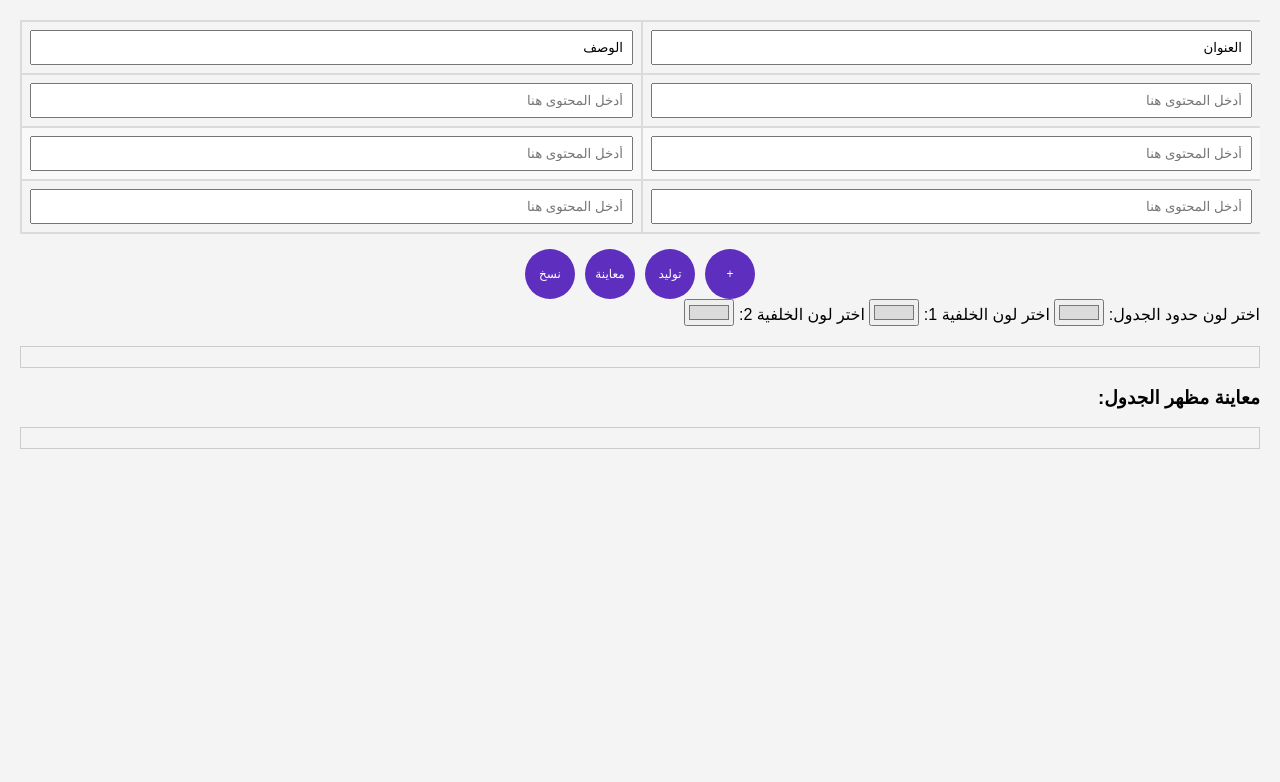
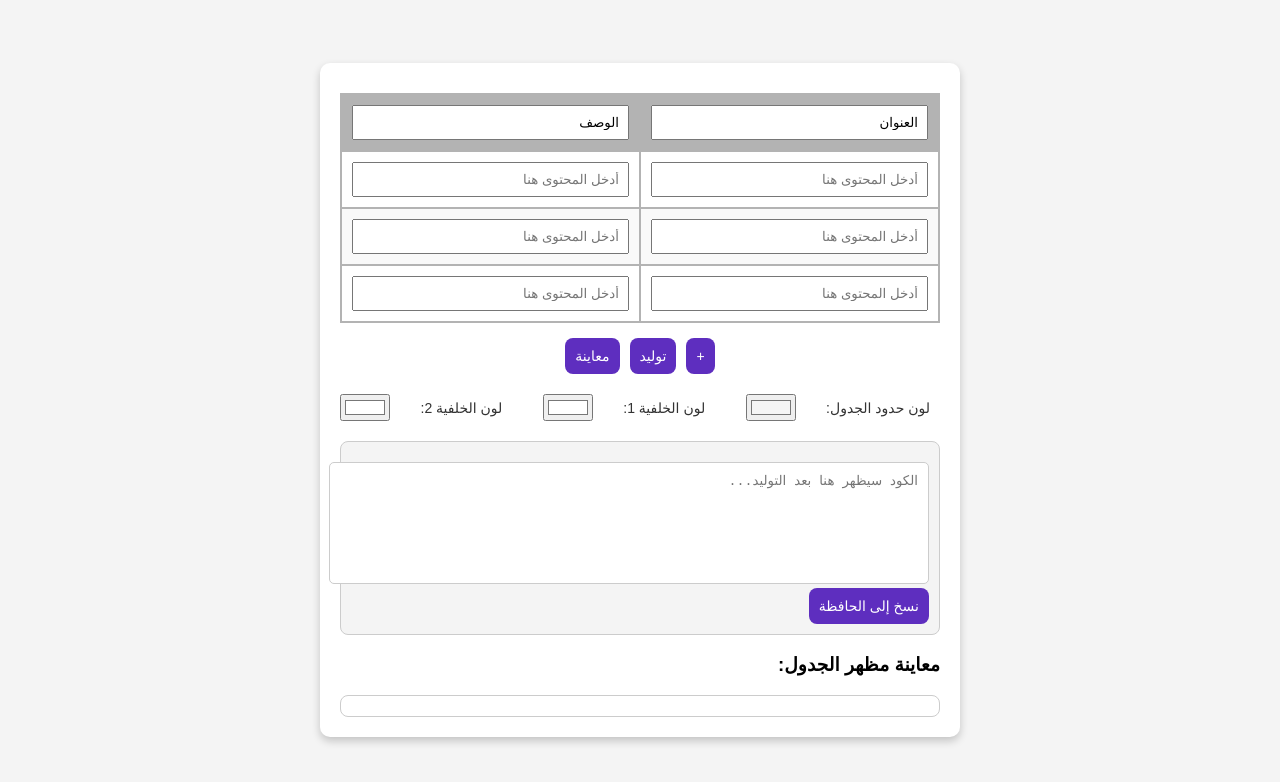
Before and after one commit to modweeb/table-tool, a plain HTML site: page index.html in a window 1280 px wide. Drawn offline with Linux system fonts and the light colour scheme.

Commit message:
Update index.html

```diff
--- a/index.html
+++ b/index.html
@@ -12,93 +12,102 @@
             text-align: right;
             margin: 0;
             padding: 0;
+            display: flex;
+            justify-content: center;
+            align-items: center;
+            min-height: 100vh;
+        }
+        .table-content-generator {
+            width: 90%;
+            max-width: 600px;
+            background-color: #fff;
+            padding: 20px;
+            border-radius: 10px;
+            box-shadow: 0 4px 8px rgba(0, 0, 0, 0.2);
+            margin: 10px;
         }
         table {
             width: 100%;
             border-collapse: collapse;
             margin-top: 10px;
         }
-
         th, td {
             padding: 10px;
             text-align: center;
-    border: 2px solid #dbdbdb; /* تغيير اللون حسب رغبتك */
+            border: 2px solid #b3b3b3;
         }
-
         th {
-    background-color: #ffffff; /* لون خلفية عنوان الجدول */
+            background-color: #b3b3b3;
         }
-
-td {
-    background-color: #f9f9f9; /* لون خلفية محتوى الجدول */
+        table tr:nth-child(even) td {
+            background-color: #f9f9f9;
         }
-
-table tr:nth-child(even) td {
-    background-color: #f9f9f9; /* لون مختلف للصفوف الزوجية */
-}
-        .table-content-generator {
-            text-align: right;
-            margin: 20px;
-        }
-
-        table {
-            width: 100%;
-            border-collapse: collapse;
-            margin-top: 10px;
-        }
-
-        th, td {
-            padding: 8px;
-            text-align: center;
-            border-width: 2px;
-            border-right: 2px solid var(--border-color);
-            background: linear-gradient(to right, var(--bg-color1), var(--bg-color2));
-        }
-
         input[type="text"] {
             width: 100%;
             padding: 8px;
             box-sizing: border-box;
         }
-
-        /* تصميم الأزرار الجديدة */
         .buttons-container {
             display: flex;
             gap: 10px;
             margin-top: 15px;
             justify-content: center;
         }
-
         button {
             padding: 10px;
             background-color: #5e2ebf;
             color: white;
             border: none;
             cursor: pointer;
-            font-size: 12px;
-            border-radius: 50%;
-            width: 50px;
-            height: 50px;
+            font-size: 14px;
+            border-radius: 8px;
+            width: auto;
             transition: background-color 0.3s ease, transform 0.3s ease;
         }
-
         button:hover {
             background-color: rgba(107, 33, 204, 0.8);
             transform: scale(1.1);
         }
-
-        pre {
+        .color-picker-container {
+            display: flex;
+            justify-content: space-between;
+            align-items: center;
+            margin-top: 20px;
+            gap: 10px;
+        }
+        .color-picker-container label {
+            font-size: 14px;
+            color: #333;
+            margin-right: 10px;
+        }
+        .code-box {
             background-color: #f4f4f4;
             padding: 10px;
             margin-top: 20px;
             border: 1px solid #ccc;
-            white-space: pre-wrap;
+            border-radius: 8px;
+            position: relative;
         }
-
+        #robotsOutput {
+            width: 100%;
+            height: 100px;
+            margin-top: 10px;
+            border-radius: 5px;
+            border: 1px solid #ccc;
+            padding: 10px;
+            resize: none; /* يمنع تغيير حجم مربع النص */
+        }
         #copyNotification {
-            color: green;
-            font-weight: bold;
-            margin-top: 10px;
+            position: absolute;
+            top: -25px;
+            right: 50%;
+            transform: translateX(50%);
+            background-color: #4caf50;
+            color: white;
+            padding: 5px 10px;
+            border-radius: 5px;
+            font-size: 12px;
+            display: none;
         }
     </style>
 </head>
@@ -128,27 +137,30 @@ table tr:nth-child(even) td {
         </table>
 
         <div class="buttons-container">
-            <button onclick="addRow()"> +</button>
+            <button onclick="addRow()">+</button>
             <button onclick="generateCode()">توليد</button>
             <button onclick="previewTable()">معاينة</button>
-            <button onclick="copyCode()">نسخ</button>
         </div>
-        <p id="copyNotification" style="display: none;">تم النسخ بنجاح!</p>
 
-        <label>اختر لون حدود الجدول:</label>
-        <input type="color" id="borderColor" value="#dbdbdb">
+        <div class="color-picker-container">
+            <label>لون حدود الجدول:</label>
+            <input type="color" id="borderColor" value="#f5f5f5">
 
-        <label>اختر لون الخلفية 1:</label>
-        <input type="color" id="bgColor1" value="#dbdbdb">
+            <label>لون الخلفية 1:</label>
+            <input type="color" id="bgColor1" value="#ffffff">
 
-        <label>اختر لون الخلفية 2:</label>
-        <input type="color" id="bgColor2" value="#dbdbdb">
+            <label>لون الخلفية 2:</label>
+            <input type="color" id="bgColor2" value="#ffffff">
+        </div>
 
-        <pre id="generatedCode"></pre>
+        <div class="code-box">
+            <textarea id="robotsOutput" readonly placeholder="الكود سيظهر هنا بعد التوليد..."></textarea>
+            <button onclick="copyToClipboard()">نسخ إلى الحافظة</button>
+            <span id="copyNotification">تم النسخ!</span>
+        </div>
 
-        <!-- إضافة منطقة لمعاينة مظهر الجدول -->
         <h3>معاينة مظهر الجدول:</h3>
-        <div id="tablePreview" style="border: 1px solid #ccc; padding: 10px; margin-top: 10px;"></div>
+        <div id="tablePreview" style="border: 1px solid #ccc; padding: 10px; margin-top: 10px; border-radius: 8px;"></div>
     </div>
 
     <script>
@@ -167,33 +179,36 @@ table tr:nth-child(even) td {
             let tableRows = document.querySelectorAll("#contentTable tbody tr");
             let col1Name = document.getElementById("theaddressName").value;
             let col2Name = document.getElementById("DescriptionName").value;
-            let code = `<table style="border-color: ${document.getElementById("borderColor").value}; background: linear-gradient(to right, ${document.getElementById("bgColor1").value}, ${document.getElementById("bgColor2").value});">\n<thead>\n<tr><th>${col1Name}</th><th>${col2Name}</th></tr>\n</thead>\n<tbody>\n`;
+            let borderColor = document.getElementById("borderColor").value;
+            let bgColor1 = document.getElementById("bgColor1").value;
+            let bgColor2 = document.getElementById("bgColor2").value;
+
+            let code = `<table style="width: 100%; border-collapse: collapse; border: 2px solid ${borderColor};">\n<thead>\n<tr style="background: linear-gradient(to right, ${bgColor1}, ${bgColor2});">\n<th style="padding: 10px; border: 2px solid ${borderColor};">${col1Name}</th>\n<th style="padding: 10px; border: 2px solid ${borderColor};">${col2Name}</th>\n</tr>\n</thead>\n<tbody>\n`;
 
             tableRows.forEach(row => {
                 let cells = row.getElementsByTagName("input");
-                code += `<tr><td>${cells[0].value}</td><td>${cells[1].value}</td></tr>\n`;
+                code += `<tr><td style="padding: 10px; text-align: center; border: 2px solid ${borderColor}; background-color: ${bgColor1};">${cells[0].value}</td><td style="padding: 10px; text-align: center; border: 2px solid ${borderColor}; background-color: ${bgColor2};">${cells[1].value}</td></tr>\n`;
             });
 
             code += '</tbody>\n</table>';
 
-            document.getElementById("generatedCode").textContent = code;
+            document.getElementById("robotsOutput").value = code; // عرض الكود في textarea
         }
 
-        function copyCode() {
-            const code = document.getElementById("generatedCode").textContent;
-
-            navigator.clipboard.writeText(code).then(() => {
+        function copyToClipboard() {
+            const textarea = document.getElementById("robotsOutput");
+            textarea.select();
+            document.execCommand('copy');
             const notification = document.getElementById("copyNotification");
-                notification.style.display = "block";
+            notification.style.display = "block"; // إظهار إشعار النسخ
             setTimeout(() => {
-                    notification.style.display = "none";
+                notification.style.display = "none"; // إخفاء الإشعار بعد 2 ثانية
             }, 2000);
-            });
         }
 
         function previewTable() {
             const previewArea = document.getElementById("tablePreview");
-            previewArea.innerHTML = document.getElementById("generatedCode").textContent;
+            previewArea.innerHTML = document.getElementById("robotsOutput").value;
         }
     </script>
 </body>
```
Lines whose indentation alone changed are shown as unchanged.
